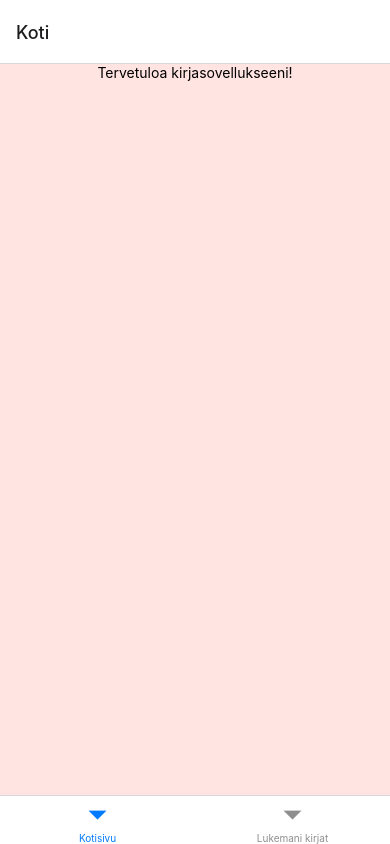
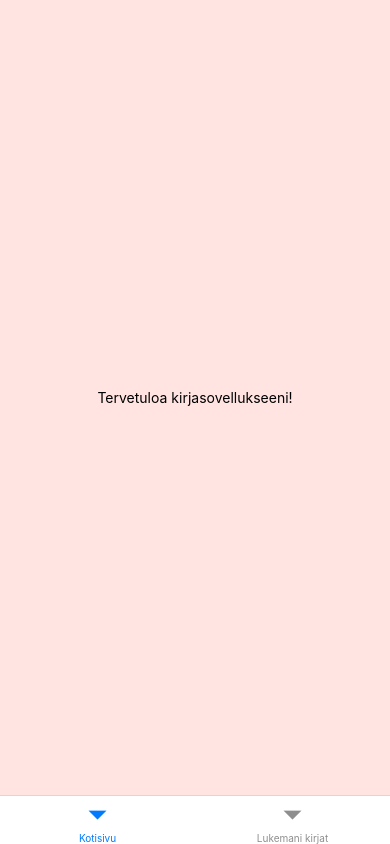
Before and after one commit to petratalvensaari/Kirjasovellus, a React Native app: screen /Kirjalista in a window 390 px wide. Built offline with nearby package versions, Linux system fonts and the light colour scheme.

Commit message:
Komponenttirakenne korjattu

```diff
--- a/App.js
+++ b/App.js
@@ -4,28 +4,16 @@ import { StatusBar } from 'expo-status-bar';
 import { Ionicons } from '@expo/vector-icons';
 import { NavigationContainer } from '@react-navigation/native';
 import { createBottomTabNavigator } from '@react-navigation/bottom-tabs';
-import {createNativeStackNavigator} from '@react-navigation/native-stack';
 
+import Homescreen from "./Components/Homescreen";
+import BooklistNavigator from './Components/BooklistNavigator';
 
 const Tab = createBottomTabNavigator();
-const Stack = createNativeStackNavigator();
 
 export default function App() {
   return (
 
     <NavigationContainer>
-      <Stack.Navigator >
-        <Stack.Screen name="Koti" component={stacks} />
-        <Stack.Screen name="Uuden kirjan lisäys" component={Addbook} />
-      </Stack.Navigator>
-     </NavigationContainer>
-
-
-  );
-}
-
-function stacks() {
-  return (
       <Tab.Navigator screenOptions={{
         headerShown: false,
         headerStyle: {
@@ -37,72 +25,14 @@ function stacks() {
           name="Kotisivu"
           component={Homescreen}
         />
-
         <Tab.Screen
           name="Lukemani kirjat"
-     component={Booklist}
+          component={BooklistNavigator}
         />
       </Tab.Navigator>
-
-
+    </NavigationContainer>
   );
 }
-
-
-function Homescreen() {
-  return (
-    <View style={styles.container}>
-    <Text>Tervetuloa kirjasovellukseeni!</Text>
-  </View>
-  );
-}
-
-function Addbook() {
-  const [text, setText] = useState('');
-  const [data, setData] = useState([]);
-
-  const addToList = () => {
-    setData([...data, { key: text }]);
-    setText('');
-  }
-
-  const clearList= () => {
-    setData([]);
-  }
-
-  return (
-    <View style={styles.container}>
-      <TextInput style={styles.input} onChangeText={text => setText(text)} value={text} />
-      <View style={styles.napit}>
-        <Button onPress={addToList} title="+Lisää kirja" />
-        <Button onPress={clearList} title="Kumoa" />
-      </View>
-      <FlatList style={styles.list}
-        data={data}
-        keyExtractor={(item, index) => index.toString()}
-        renderItem={({ item }) => <Text>{item.key}</Text>
-        }
-      />
-      <StatusBar style="auto" />
-    </View>
-  );
-}
-
-
-
-function Booklist({navigation}) {
-  return (
-    <View style={styles.container}>
-       <Text>Lista lukemista kirjoistani</Text>
-
-       <Button title="Lisää uusi kirja" size="s" backgroundColor="#ffb6c1"
-    onPress={() => navigation.navigate('Uuden kirjan lisäys')}
-    />
-
-  </View>
-  );
-}
-
 
 const styles = StyleSheet.create({
   container: {
@@ -120,12 +50,12 @@ const styles = StyleSheet.create({
   },
   napit: {
     marginTop: 30,
-    flexDirection:'row',
+    flexDirection: 'row',
     margin: 10,
     width: 150,
-    justifyContent:'space-between',
+    justifyContent: 'space-between',
   },
-  text:{
+  text: {
     marginTop: 30,
     color: "black",
   }
--- a/Components/Addbook.js
+++ b/Components/Addbook.js
@@ -1,23 +1,46 @@
-import { NavigationContainer } from '@react-navigation/native'
-import { createBottomTabNavigator } from '@react-navigation/bottom-tabs';
-import { createNativeStackNavigator } from '@react-navigation/native-stack';
-import React from "react";
+import React, { useState } from "react";
 import { StatusBar } from 'expo-status-bar';
-import { StyleSheet, Text, View, Button } from 'react-native';
-import { useNavigation } from '@react-navigation/native';
-import { TouchableOpacity } from 'react-native';
-import Button from "@material-ui/core/Button";
-import TextField from "@material-ui/core/TextField";
+import { StyleSheet, Text, View, Button, TextInput, FlatList } from 'react-native';
 
-export default function Addbook(props) {
-	const [open, setOpen] = useState(false);
-	const [book, setBook] = useState({
-		firstname: "",
-		lastname: "",
-		streetaddress: "",
-		postcode: "",
-		city: "",
-		email: "",
-		phone: ""
+function Addbook({ route }) {
+  const [text, setText] = useState('');
+  const [data, setData] = useState([]);
 
-    })};
+  const addToList = () => {
+		saveBook();
+    setData([...data, { key: text }]);
+    setText('');
+  }
+
+  const clearList = () => {
+    setData([]);
+  }
+
+  return (
+    <View style={styles.container}>
+      <TextInput style={styles.input} onChangeText={text => setText(text)} value={text} />
+      <View style={styles.napit}>
+        <Button onPress={addToList} title="+Lisää kirja" />
+        <Button onPress={clearList} title="Kumoa" />
+      </View>
+      <FlatList style={styles.list}
+        data={data}
+        keyExtractor={(item, index) => index.toString()}
+        renderItem={({ item }) => <Text>{item.key}</Text>
+        }
+      />
+      <StatusBar style="auto" />
+    </View>
+  );
+}
+
+const styles = StyleSheet.create({
+  container: {
+    flex: 1,
+    backgroundColor: '#ffe4e1',
+    alignItems: 'center',
+    justifyContent: 'center',
+  },
+});
+
+export default Addbook;
--- a/Components/Booklist.js
+++ b/Components/Booklist.js
@@ -1,3 +1,27 @@
 import React from "react";
-import App from './App.';
 import { View, Button, StyleSheet, TouchableOpacity, Text } from "react-native";
+
+function Booklist({ navigation }) {
+
+  return (
+    <View style={styles.container}>
+      <Text>Lista lukemista kirjoistani</Text>
+
+      <Button title="Lisää uusi kirja" size="s" backgroundColor="#ffb6c1"
+        onPress={() => navigation.navigate('Uuden kirjan lisäys')}
+      />
+
+    </View>
+  );
+}
+
+const styles = StyleSheet.create({
+  container: {
+    flex: 1,
+    backgroundColor: '#ffe4e1',
+    alignItems: 'center',
+    justifyContent: 'center',
+  },
+});
+
+export default Booklist;
--- /dev/null
+++ b/Components/BooklistNavigator.js
@@ -0,0 +1,19 @@
+import { createNativeStackNavigator } from '@react-navigation/native-stack';
+import Booklist from './Booklist';
+import Addbook from './Addbook';
+import { NavigationContainer } from '@react-navigation/native';
+
+const Stack = createNativeStackNavigator();
+
+function BooklistNavigator() {
+
+  return (
+    <Stack.Navigator >
+      <Stack.Screen name="Kirjalista" component={Booklist} />
+      <Stack.Screen name="Uuden kirjan lisäys" component={Addbook} />
+    </Stack.Navigator>
+  );
+
+}
+
+export default BooklistNavigator;
--- a/Components/Homescreen.js
+++ b/Components/Homescreen.js
@@ -1,4 +1,21 @@
 import React from 'react';
-import { View, Text } from 'react-native';
-import App from './App';
-import Booklist from './Booklist';
+import { View, Text, StyleSheet } from 'react-native';
+
+function Homescreen() {
+  return (
+    <View style={styles.container}>
+      <Text>Tervetuloa kirjasovellukseeni!</Text>
+    </View>
+  );
+}
+
+const styles = StyleSheet.create({
+  container: {
+    flex: 1,
+    backgroundColor: '#ffe4e1',
+    alignItems: 'center',
+    justifyContent: 'center',
+  },
+});
+
+export default Homescreen;
```
Lines whose indentation alone changed are shown as unchanged.
